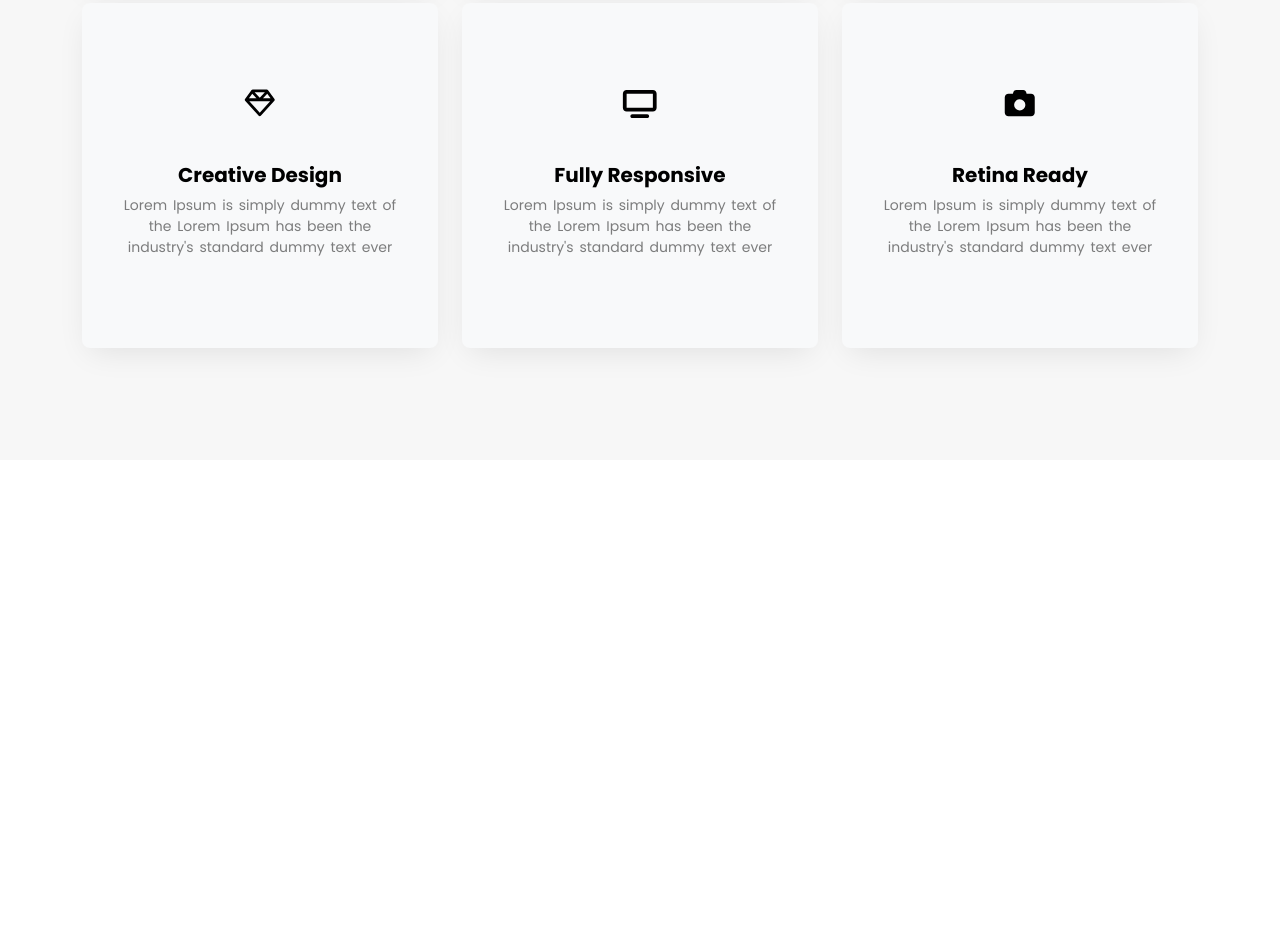
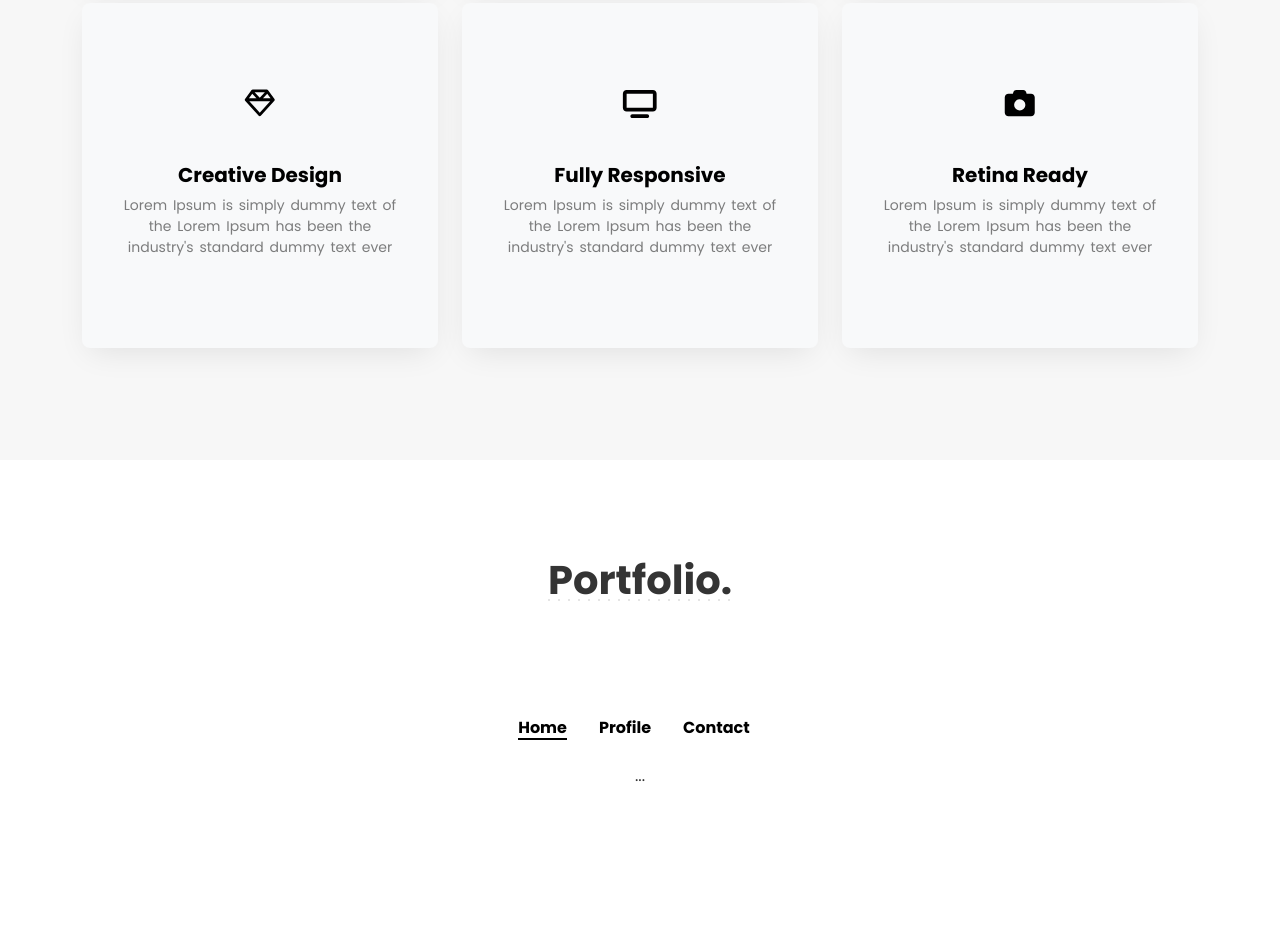
Before and after one commit to Abdomahmoudgit/Bootstrap-Exam, a website: page index.html in a window 1280 px wide. Shown: the part 2027-2962 px from the top of the page. Before the commit the page ends 2535 px from the top, so only its background shows below. Drawn offline with nearby package versions, Linux system fonts and the light colour scheme.

Commit message:
first commet and resturt app

```diff
--- a/css/style.scss
+++ b/css/style.scss
@@ -12,7 +12,7 @@ body {
   font-weight: 400;
   color: #343434;
 }
-#top-h1 {
+.top-h1 {
   position: relative;
   display: inline-block;
   &::after {
@@ -155,3 +155,24 @@ body {
     font-size: 14px;
   }
 }
+#Works {
+  .nav-link {
+    color: #000;
+  }
+  .nav-pills .nav-link.active {
+    position: relative;
+    padding-bottom: 0;
+    background-color: $bg-main-color;
+    &::after {
+      content: "";
+      background-color: black;
+      position: absolute;
+      // margin: auto;
+      text-align: center;
+      height: 2px;
+      bottom: 0;
+      left: 20%;
+      right: 20%;
+    }
+  }
+}
--- a/index.html
+++ b/index.html
@@ -89,7 +89,7 @@
         </div>
     </section>
     <!--? main end -->
-    <!--? About start -->
+    <!--? About tart -->
     <section id="About" class="py-5 my-5">
         <div class="container">
             <div class="row justify-content-center align-items-center">
@@ -151,7 +151,7 @@
     <!--? Services start -->
     <section id="Services" class="text-center py-5 my-5">
         <div class="container">
-            <h1 id="top-h1" class="fw-bold">Services.</h1>
+            <h1 class="fw-bold top-h1">Services.</h1>
             <div class="row py-5">
                 <div class="col-md-6 col-lg-4">
                     <div class="card rounded-3 border-0 text-bg-light mb-3">
@@ -236,15 +236,44 @@
             </div>
         </div>
     </section>
-    <!--? Services end -->
-    <!--? Works portoflio start -->
-    <section id="Works">
+    <!--? Services  end -->
+
+    <!--? Works Portfolio start -->
+    <section id="Works" class="text-center py-5 my-5">
         <div class="container">
-            <div class="row">
-
+            <h1 class="fw-bold top-h1">Portfolio.</h1>
+            <div class="row py-5 my-5">
+                <ul class="nav nav-pills mb-3 justify-content-center fw-bolder" id="pills-tab" role="tablist">
+                    <li class="nav-item" role="presentation">
+                        <button class="nav-link active" id="pills-home-tab" data-bs-toggle="pill"
+                            data-bs-target="#pills-home" type="button" role="tab" aria-controls="pills-home"
+                            aria-selected="true">Home</button>
+                    </li>
+                    <li class="nav-item" role="presentation">
+                        <button class="nav-link" id="pills-profile-tab" data-bs-toggle="pill"
+                            data-bs-target="#pills-profile" type="button" role="tab" aria-controls="pills-profile"
+                            aria-selected="false">Profile</button>
+                    </li>
+                    <li class="nav-item" role="presentation">
+                        <button class="nav-link" id="pills-contact-tab" data-bs-toggle="pill"
+                            data-bs-target="#pills-contact" type="button" role="tab" aria-controls="pills-contact"
+                            aria-selected="false">Contact</button>
+                    </li>
+                </ul>
+                <div class="tab-content" id="pills-tabContent">
+                    <div class="tab-pane fade show active" id="pills-home" role="tabpanel"
+                        aria-labelledby="pills-home-tab" tabindex="0">...</div>
+                    <div class="tab-pane fade" id="pills-profile" role="tabpanel" aria-labelledby="pills-profile-tab"
+                        tabindex="0">...
+                    </div>
+                    <div class="tab-pane fade" id="pills-contact" role="tabpanel" aria-labelledby="pills-contact-tab"
+                        tabindex="0">...
+                    </div>
+                </div>
             </div>
+        </div>
     </section>
-    <!--? Works portoflio end -->
+    <!--? Works Portfolio end -->
     <!--? Clients start -->
     <!--? Clients end -->
     <!--? Team start -->
```
Also changed, not shown: css/style.css, 1 other file.
